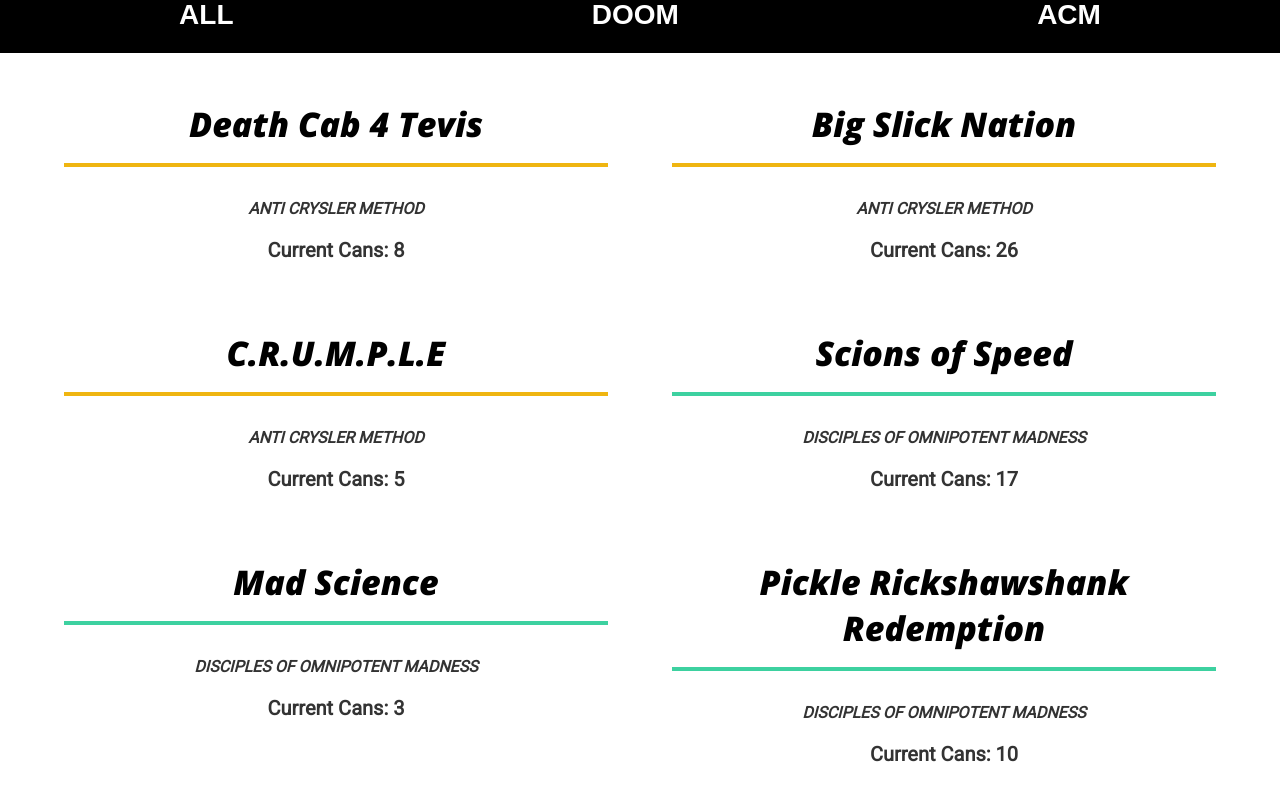
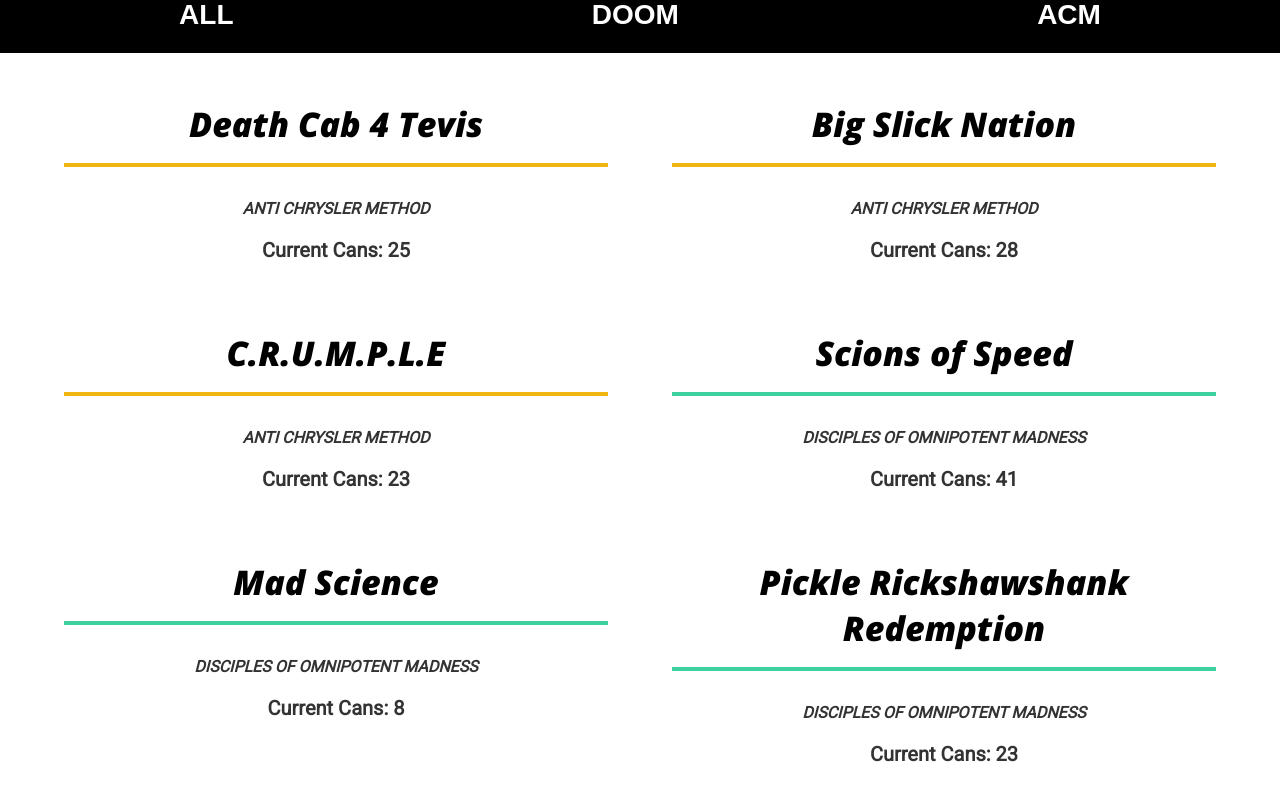
Before and after one commit to widescreenBob/gaslandsleaguereact, a React (Create React App) app: page / in a window 1280 px wide. Shown: the part 1338-2138 px from the top of the page. Built offline with nearby package versions, Linux system fonts and the light colour scheme.

Commit message:
Add week 5 results.

```diff
--- a/src/components/App/index.js
+++ b/src/components/App/index.js
@@ -13,26 +13,26 @@ class App extends Component {
       factions: [
         {
           name: "Disciples Of Omnipotent Madness",
-          gamesPlayed: 4,
-          gamesWon: 1,
+          gamesPlayed: 5,
+          gamesWon: 2,
           gamesLost: 3,
-          points: 50
+          points: 70
         },
         {
           name: "Anti Chrysler Method",
-          gamesPlayed: 4,
+          gamesPlayed: 5,
           gamesWon: 2,
           gamesLost: 3,
-          points: 60
+          points: 70
         }
       ],
       teams:[
         {
           name: "Death Cab 4 Tevis",
-          faction: "Anti Crysler Method",
+          faction: "Anti Chrysler Method",
           teamAbv: "acm",
-          gamesPlayed: 3,
-          cans: 8,
+          gamesPlayed: 5,
+          cans: 25,
           garage:[
             'Jeep Apnea',
             'Lamb Bikini',
@@ -43,10 +43,10 @@ class App extends Component {
         },
         {
           name: "Big Slick Nation",
-          faction: "Anti Crysler Method",
+          faction: "Anti Chrysler Method",
           teamAbv: "acm",
-          gamesPlayed: 2,
-          cans: 26,
+          gamesPlayed: 3,
+          cans: 28,
           garage:[
             'Oil Cut You Good',
             'Sticky Icky',
@@ -56,10 +56,10 @@ class App extends Component {
         },
         {
           name: "C.R.U.M.P.L.E",
-          faction: "Anti Crysler Method",
+          faction: "Anti Chrysler Method",
           teamAbv: "acm",
-          gamesPlayed: 1,
-          cans: 5,
+          gamesPlayed: 2,
+          cans: 23,
           garage:[
             'F.U.C.K.D'
           ]
@@ -68,8 +68,8 @@ class App extends Component {
           name: "Scions of Speed",
           faction: "Disciples Of Omnipotent Madness",
           teamAbv: "doom",
-          gamesPlayed: 3,
-          cans: 17,
+          gamesPlayed: 4,
+          cans: 41,
           garage:[
             'Flip Wilson',
             'Speed Buggy',
@@ -81,8 +81,8 @@ class App extends Component {
           name: "Mad Science",
           faction: "Disciples Of Omnipotent Madness",
           teamAbv: "doom",
-          gamesPlayed: 1,
-          cans: 3,
+          gamesPlayed: 2,
+          cans: 8,
           garage:[
             'Doom Bus'
           ]
@@ -92,7 +92,7 @@ class App extends Component {
           faction: "Disciples Of Omnipotent Madness",
           teamAbv: "doom",
           gamesPlayed: 1,
-          cans: 10,
+          cans: 23,
           garage:[
             'Destroy-ota Corolla'
           ]
--- a/src/components/TeamDisplay/index.js
+++ b/src/components/TeamDisplay/index.js
@@ -8,7 +8,7 @@ class TeamDisplay extends Component {
         <div className="team-display__button-container">
           <button className="team-display__button" onClick={(e) => this.props.updated('all')}>All</button>
           <button className="team-display__button" onClick={(e) => this.props.updated('Disciples Of Omnipotent Madness')}>DOOM</button>
-          <button className="team-display__button" onClick={(e) => this.props.updated('Anti Crysler Method')}>ACM</button>
+          <button className="team-display__button" onClick={(e) => this.props.updated('Anti Chrysler Method')}>ACM</button>
         </div>
         <div className="team-display__container">
           { this.props.active === 'all' ?
```
